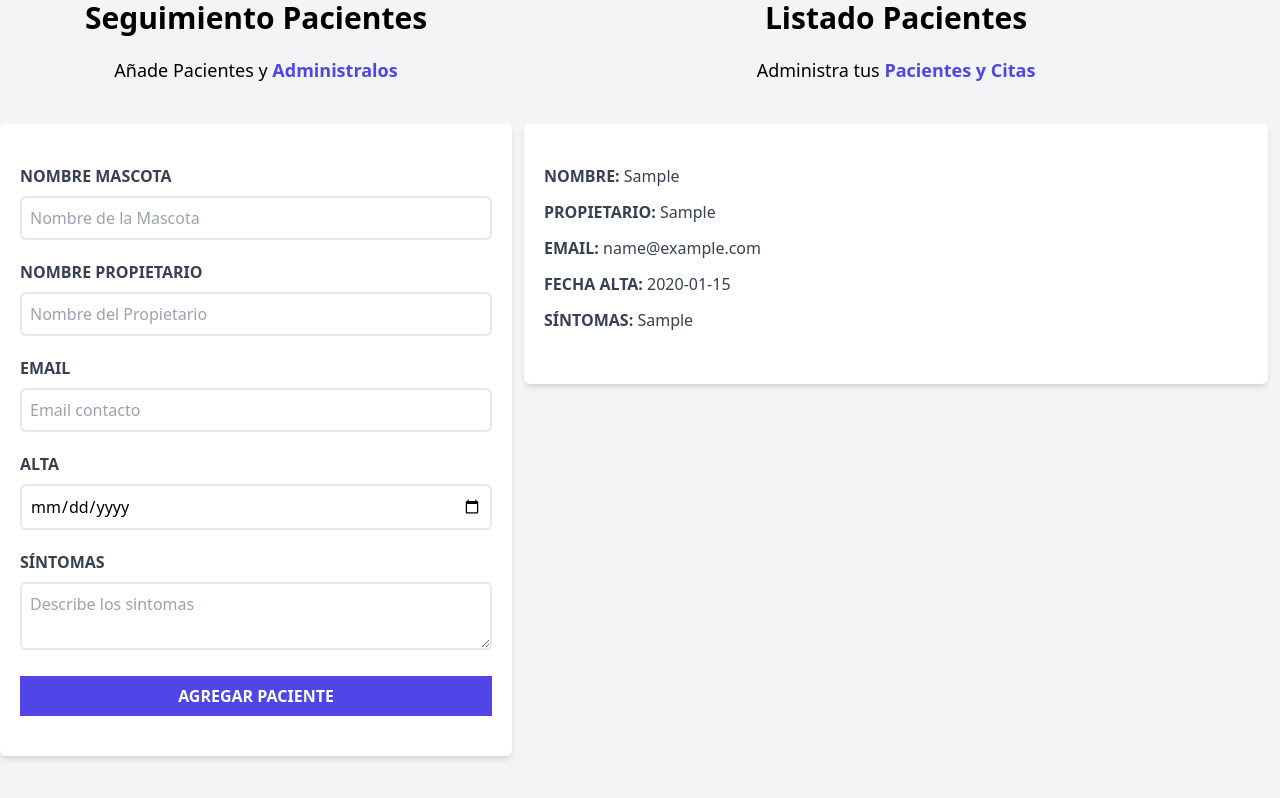
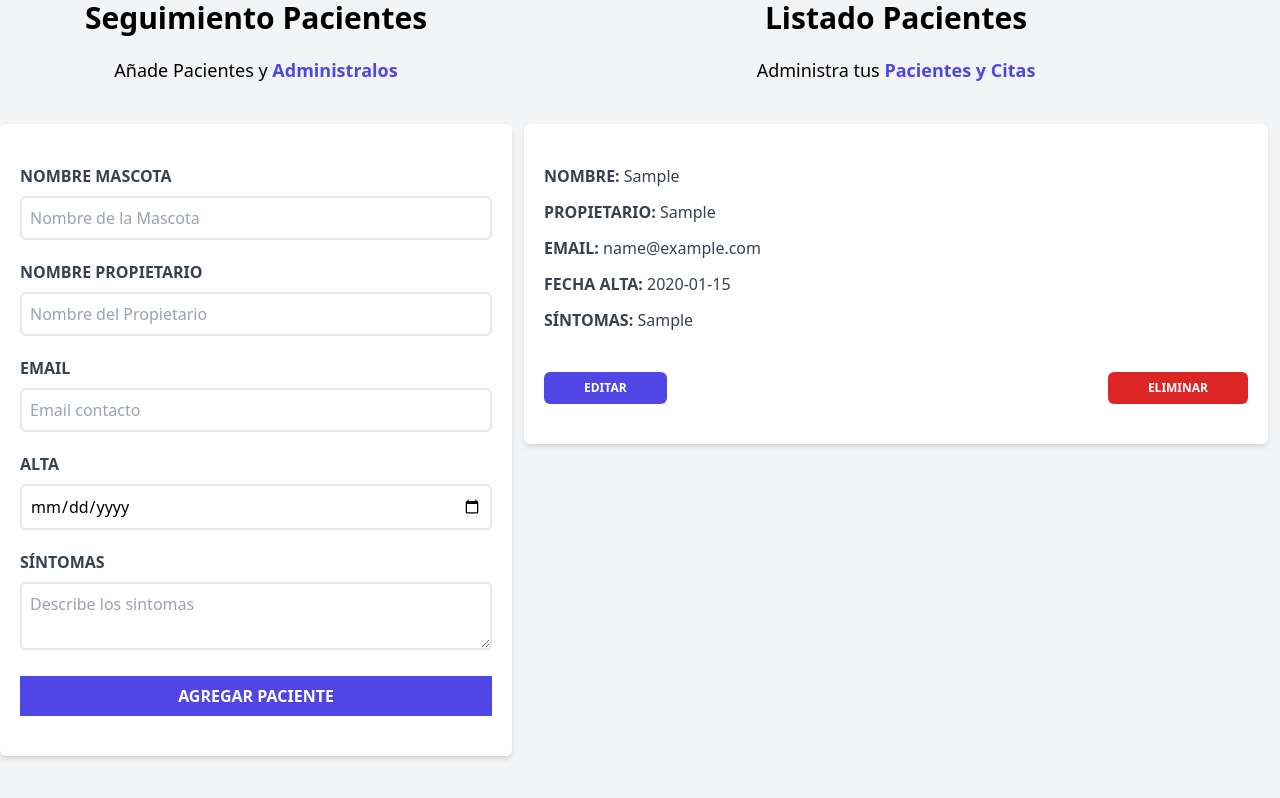
Before and after one commit to CrissRayes/vetReactjs, a React (Vite) app: page / in a window 1280 px wide. Both pictures are taken after typing "Sample", "Sample", "name@example.com", "2020-01-15", "Sample" into the empty fields and a click on the input "Agregar Paciente". Shown: the part 224-1022 px from the top of the page. Built offline with nearby package versions, Linux system fonts and the light colour scheme.

Commit message:
crea botones editar y eliminar

```diff
--- a/src/components/Paciente.jsx
+++ b/src/components/Paciente.jsx
@@ -19,6 +19,20 @@
       <p className='font-bold mb-3 text-gray-700 uppercase'>
         Síntomas: <span className='font-normal normal-case'>{sintomas}</span>
       </p>
+      <div className='flex justify-between mt-10'>
+        <button
+          type='button'
+          className='py-2 px-10 bg-indigo-600 hover:bg-indigo-700 text-white font-bold uppercase text-xs rounded-md'
+        >
+          Editar
+        </button>
+        <button
+          type='button'
+          className='py-2 px-10 bg-red-600 hover:bg-red-700 text-white font-bold uppercase text-xs rounded-md'
+        >
+          Eliminar
+        </button>
+      </div>
     </div>
   )
 }
```
